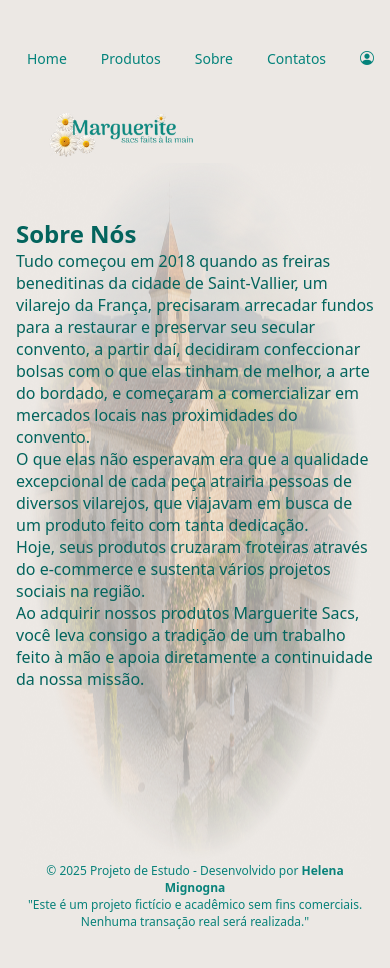
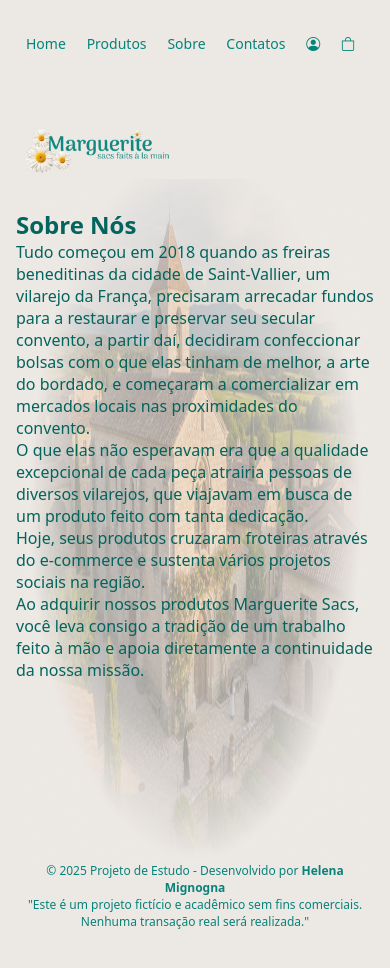
Before and after one commit to Mignogna/marguerite_sacs, a plain HTML site: page about.html in a window 390 px wide. After the commit the page ends 946 px from the top, so only its background shows below. Drawn offline with nearby package versions, Linux system fonts and the light colour scheme; a web font is replaced by a local one.

Commit message:
Language and responsiveness adjustments.

```diff
--- a/about.css
+++ b/about.css
@@ -10,37 +10,32 @@
     background-color: #ece8e4;
     position: relative;
     opacity: 1;
-
+    height: 100dvh;
 }
 
-#about {
-    position: relative;
-    height: 100vh;
-
-}
 
 .logoStore {
     width: 180px;
-    margin: 2rem;
+    margin: 2rem 4rem;
 }
 
 header {
     position: fixed;
+    height: 6rem;
+    width: 100%;
+    background-color: #ece8e4;
+    top: 0%;
+    z-index: 10;
     display: flex;
-    justify-content: space-between;
-    align-items: center;
-    height: 6rem;
-    z-index: 10;
-    width: 100%;
-    padding: 3rem 5rem 1rem 5rem;
-    background-color: #ece8e4;
-    top: 0;
 }
 
 nav ul {
     display: flex;
     align-items: center;
     list-style: none;
+    right: 6rem;
+    top: 2rem;
+    position: absolute;
 }
 
 nav a {
@@ -60,10 +55,7 @@
     height: 90dvh;
     display: block;
     margin: 5rem auto 0 auto;
-
-
 }
-
 
 .content-about {
     max-width: 100%;
@@ -74,14 +66,11 @@
     font-size: 24px;
     position: absolute;
     top: 10%;
-
 }
 
 footer {
     text-align: center;
-
     z-index: 100;
-
     color: #09827a;
     width: 100%;
 }
@@ -93,7 +82,12 @@
     }
 
     .logoStore {
-        width: 140px;
+        width: 150px;
+    }
+
+    header {
+        width: 100%;
+        justify-content: space-between;
     }
 
     nav ul {
@@ -115,7 +109,7 @@
 }
 
 /* --- MOBILE (Até 480px) --- */
-@media (max-width: 480px)  {
+@media (max-width: 480px) {
     body {
         height: auto;
         overflow: hidden;
@@ -123,24 +117,27 @@
 
     .logoStore {
         width: 150px;
-        transform: translateY(3rem);
+        margin: 5rem 1.5rem 1rem 1.5rem;
+        transform: translateY(2rem);
     }
 
     header {
         height: auto;
         width: 100%;
         position: fixed;
-        padding: 2rem 1rem 1rem 1rem;
+        padding: 1rem 0;
+
     }
 
     nav ul {
-        transform: translateX(-13rem) translateY(-2rem);
+    transform: translateX(2rem);
         width: 300px;
+        gap: 1.3rem;
     }
 
     nav a {
         font-size: 14px;
-        margin: 0 5px;
+        margin: 0 ;
     }
 
     .content-about {
@@ -160,7 +157,6 @@
     }
 
     footer {
-
         font-size: 12px;
         width: 90%;
         margin: -1rem auto 1rem auto;
--- a/about.html
+++ b/about.html
@@ -19,7 +19,8 @@
     <section id="about">
         <header>
             <div><a href="./index.html"><img class="logoStore" src="./Assets/Image/logoStore.png"
-                        alt="Logo Store" /></a></div>
+                        alt="Logo Store" /></a>
+            </div>
             <div>
                 <nav>
                     <ul>
@@ -41,7 +42,7 @@
 
         <div class="content-about">
             <h2>Sobre Nós</h2>
-            <p>Tudo começou em 2018 quando as freiras beneditinas da cidade de Saint-Vallier, um vilarejo da França,
+            <p>Tudo começou em 2018 quando as freiras beneditinas da cidade de <span lang="fr">Saint-Vallier</span>, um vilarejo da França,
                 precisaram arrecadar fundos para a restaurar e preservar seu secular convento, a partir daí, decidiram
                 confeccionar bolsas com o que elas tinham de melhor, a arte do bordado, e começaram a comercializar em
                 mercados locais nas proximidades do convento.</p>
@@ -49,7 +50,7 @@
                 vilarejos, que viajavam em busca de um produto feito com tanta dedicação.</p>
             <p>Hoje, seus produtos cruzaram froteiras através do e-commerce e sustenta vários projetos sociais na
                 região.</p>
-            <p>Ao adquirir nossos produtos Marguerite Sacs, você leva consigo a tradição de um trabalho feito à mão e
+            <p>Ao adquirir nossos produtos<span lang="fr"> Marguerite Sacs</span>, você leva consigo a tradição de um trabalho feito à mão e
                 apoia diretamente a continuidade da nossa missão.</p>
         </div>
         <footer>
--- a/contacts.css
+++ b/contacts.css
@@ -164,7 +164,7 @@
     align-items: center;
     text-align: center;
     margin-top: 3rem;
-
+    width: 100%;
 }
 
 footer p {
@@ -182,10 +182,16 @@
     }
 
     .logoStore {
-        width: 140px;
+        width: 150px;
+    }
+
+    header {
+        width: 100%;
+        justify-content: space-between;
     }
 
     nav ul {
+        position: fixed;
         gap: 1.5rem;
     }
 
@@ -226,8 +232,7 @@
     }
 
     footer {
-        width: 90%;
-        margin: 8rem auto 0 3rem;
+        margin: 8rem auto 0 auto;
     }
 }
 
@@ -240,7 +245,8 @@
 
     .logoStore {
         width: 150px;
-        transform: translateY(5rem) translateX(-1rem);
+         margin: 5rem 1.5rem 1rem 1.5rem;
+        transform: translateY(2rem) ;
 
     }
 
@@ -248,19 +254,19 @@
         height: auto;
         width: 100%;
         position: fixed;
-        padding-bottom: 2.5rem;
+        padding: 1rem 0;
     }
 
 
     nav ul {
-        transform: translateX(-3rem) translateY(1rem);
         width: 300px;
-
+        gap: 1.3rem;
     }
 
     nav a {
         font-size: 14px;
-        margin: 0 5px;
+        margin: 0;
+        transform: translateX(2rem);
     }
 
     .content-contacts {
--- a/products.css
+++ b/products.css
@@ -458,7 +458,7 @@
     }
 
     .logoStore {
-        width: 140px;
+        width: 150px;
     }
 
     header {
@@ -506,7 +506,7 @@
     }
 
     .btn-bag {
-       position: fixed;
+        position: fixed;
         right: 2rem;
         padding: 10px 18px;
         font-size: 16px;
@@ -545,20 +545,19 @@
         height: auto;
         width: 100%;
         position: fixed;
-        padding:  1rem 0;
+        padding: 1rem 0;
     }
 
 
     nav ul {
-        transform: translateX(-1rem);
+        transform: translateX(2rem);
         width: 300px;
-
-
+        gap: 1.3rem;
     }
 
     nav a {
         font-size: 14px;
-        margin: 0 5px;
+        margin: 0;
     }
 
     main {
--- a/script.js
+++ b/script.js
@@ -76,7 +76,7 @@
         div.innerHTML = `
             <button class="fav-btn ${isFav ? 'active' : ''}" data-index="${originalIndex}" aria-label="Favoritar">${isFav ? '♥' : '♡'}</button>
             <img class="img-product" src="${item.image}" alt="${item.name}">
-            <h4>${item.name}</h4>
+            <h4 lang="fr" translate="no">${item.name}</h4>
             <p>${formattedPrice}</p>
             <button class="btn-buy" data-index="${originalIndex}">Comprar</button>
         `;
@@ -230,7 +230,7 @@
         const subtotal = product.price * qty;
         total += subtotal;
         return `<tr data-index="${idx}">
-            <td>${product.name}</td>
+            <td lang="fr" translate="no">${product.name}</td>
             <td style="width:160px; text-align:center;">
                 <button class="qty-btn" data-action="decrease" data-index="${idx}">−</button>
                 <span class="qty" data-index="${idx}" style="display:inline-block; min-width:30px;">${qty}</span>
@@ -428,7 +428,7 @@
     body.innerHTML = `
         <div class="confirm-message">
             <h3><img src="./Assets/Image/daisyIcon.png" alt="Daisy Icon"> Obrigado pela sua compra!</h3>
-            <p>Estamos felizes que você tenha adquirido nossos produtos ${displayName ? ', ' + displayName : ''}.</p>
+            <p>Estamos felizes que você tenha adquirido nossos produtos<strong>${displayName ? ', ' + displayName : ''}</strong>.</p>
             <p>Enviaremos seu pedido para: <strong>${address || ''}${city ? ', ' + city : ''}</strong></p>
             <p class="confirm-total">Total pago: <strong>${formatCurrency(total)}</strong></p>
             <p style="margin-top:1rem;"><strong>Deus abençoe!</strong></p>
--- a/style.css
+++ b/style.css
@@ -10,13 +10,16 @@
 
 body {
     background-color: #ece8e4;
-   max-height: 100%;
+    max-height: 100%;
 
 }
+
 #home {
     position: relative;
     height: 100vh;
-    overflow: hidden;}
+    overflow-x: hidden;
+    overflow-y: scroll;
+}
 
 .logoStore {
     width: 350px;
@@ -52,9 +55,9 @@
     display: flex;
     flex-direction: row;
     margin: -5rem 5rem 5rem 5rem;
-  height: 60%;
+    height: 60%;
 
-  }
+}
 
 .content-left {
     flex: 1;
@@ -99,10 +102,10 @@
 
     width: 100%;
 
-  }
+}
 
 footer {
-      text-align: center;
+    text-align: center;
     color: #04837b;
     transform: translateY(-1rem);
 }
@@ -172,13 +175,10 @@
 
 /* --- MOBILE (Até 480px) --- */
 @media (max-width: 480px) {
-    body {
-        overflow: hidden;
 
-    }
 
     header {
-        margin: 2rem;
+        margin:1rem 2rem;
     }
 
     nav ul {
```
Also changed, not shown: contacts.html (+2 -2 lines), index.html (+6 -7 lines), products.html (+1 -1 lines). Lines whose indentation alone changed are shown as unchanged.
